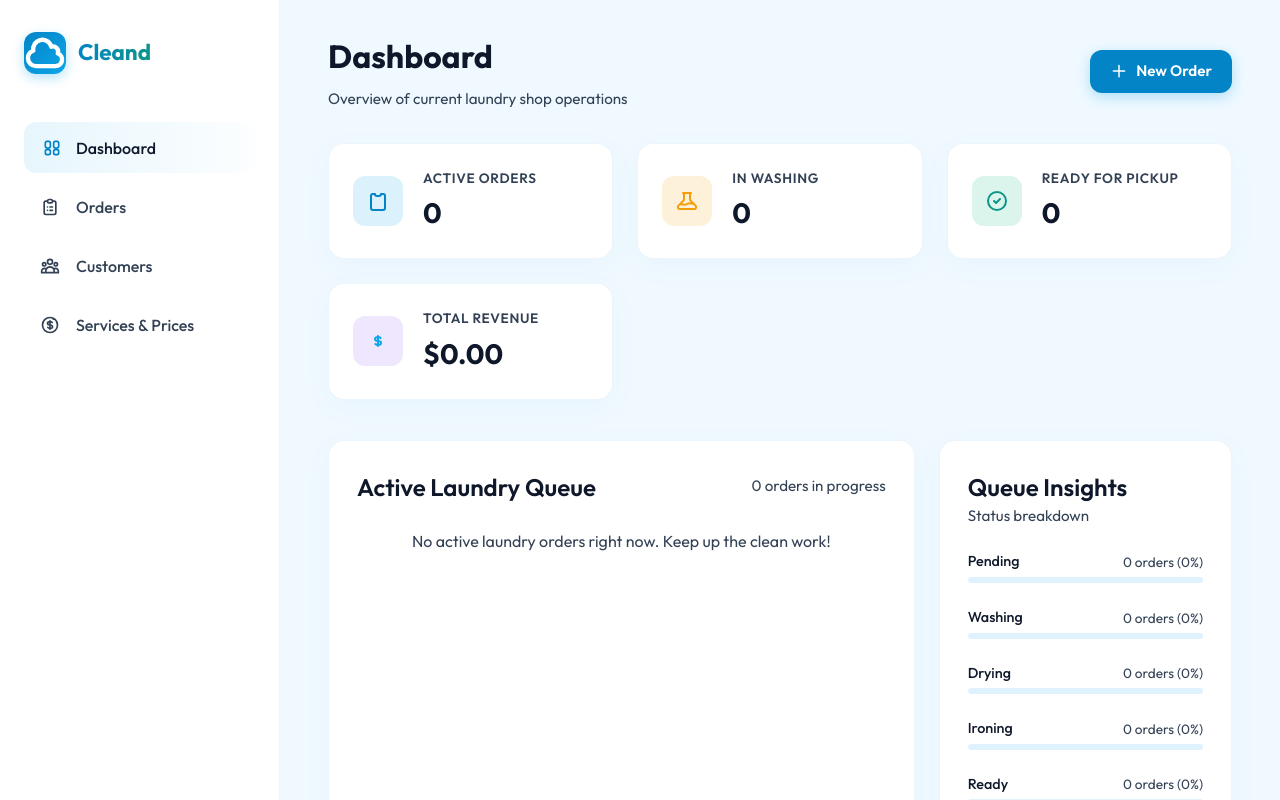
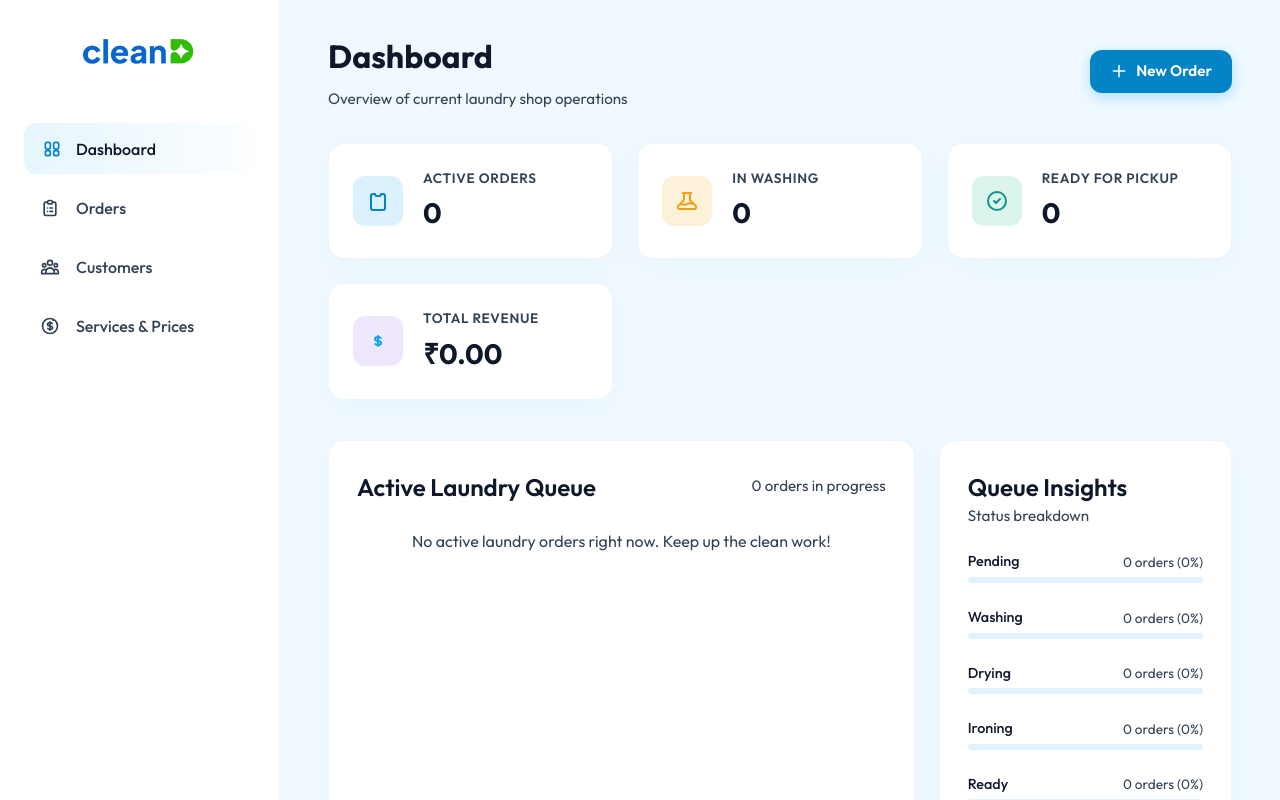
Before and after one commit to Sword-Saint69/Cleand-Laundry-Management, a Nuxt app: page / in a window 1280 px wide. Shown: the top 800 px of the page. Built offline with nearby package versions, Linux system fonts and the light colour scheme.

Commit message:
changed logo

```diff
--- a/app/assets/css/main.css
+++ b/app/assets/css/main.css
@@ -97,21 +97,16 @@ body {
 .brand {
   display: flex;
   align-items: center;
-  gap: 0.75rem;
+  justify-content: center;
   margin-bottom: 3rem;
+  width: 100%;
 }
 
-.brand-icon {
-  background: linear-gradient(135deg, var(--color-primary), var(--color-info));
-  width: 42px;
-  height: 42px;
-  border-radius: var(--radius-md);
-  display: flex;
-  align-items: center;
-  justify-content: center;
-  color: white;
-  font-size: 1.25rem;
-  box-shadow: 0 4px 12px rgba(14, 165, 233, 0.3);
+.brand-logo-img {
+  width: 120px;
+  height: auto;
+  max-height: 120px;
+  object-fit: contain;
 }
 
 .brand-name {
--- a/app/layouts/default.vue
+++ b/app/layouts/default.vue
@@ -3,12 +3,7 @@
     <!-- Sidebar -->
     <aside class="sidebar">
       <div class="brand">
-        <div class="brand-icon">
-          <svg xmlns="http://www.w3.org/2000/svg" fill="none" viewBox="0 0 24 24" stroke-width="2.5" stroke="currentColor">
-            <path stroke-linecap="round" stroke-linejoin="round" d="M2.25 15a4.5 4.5 0 004.5 4.5H18a3.75 3.75 0 001.332-7.257 3 3 0 00-3.758-3.848 5.25 5.25 0 00-10.233 2.33A4.502 4.502 0 002.25 15z" />
-          </svg>
-        </div>
-        <div class="brand-name">Cleand</div>
+        <img src="/logo.png" alt="Cleand Logo" class="brand-logo-img" />
       </div>
 
       <nav>
--- a/app/pages/customers.vue
+++ b/app/pages/customers.vue
@@ -114,7 +114,7 @@
               </div>
               <div class="flex justify-between items-center mt-2" style="font-size: 0.85rem;">
                 <span class="text-secondary">{{ order.serviceName }}</span>
-                <strong>${{ order.totalPrice.toFixed(2) }}</strong>
+                <strong>₹{{ order.totalPrice.toFixed(2) }}</strong>
               </div>
               <div v-if="order.notes" style="font-size: 0.8rem; font-style: italic; margin-top: 0.5rem;" class="text-secondary">
                 "{{ order.notes }}"
--- a/app/pages/index.vue
+++ b/app/pages/index.vue
@@ -62,7 +62,7 @@
         </div>
         <div class="metric-info">
           <span class="metric-label">Total Revenue</span>
-          <span class="metric-value">${{ totalRevenue.toFixed(2) }}</span>
+          <span class="metric-value">₹{{ totalRevenue.toFixed(2) }}</span>
         </div>
       </div>
     </div>
--- a/app/pages/orders.vue
+++ b/app/pages/orders.vue
@@ -89,7 +89,7 @@
                 <span v-else>{{ order.qty }} pcs</span>
               </td>
               <td>
-                <strong style="color: var(--color-success)">${{ order.totalPrice.toFixed(2) }}</strong>
+                <strong style="color: var(--color-success)">₹{{ order.totalPrice.toFixed(2) }}</strong>
               </td>
               <td>{{ formatDate(order.orderDate) }}</td>
               <td>
@@ -159,7 +159,7 @@
             <select id="order-service" v-model="newOrder.serviceId">
               <option value="" disabled>Choose a service...</option>
               <option v-for="srv in services" :key="srv.id" :value="srv.id">
-                {{ srv.name }} (${{ srv.price.toFixed(2) }} per {{ srv.unit }})
+                {{ srv.name }} (₹{{ srv.price.toFixed(2) }} per {{ srv.unit }})
               </option>
             </select>
           </div>
@@ -224,17 +224,17 @@
               <span>Subtotal Calculation:</span>
               <span>
                 {{ selectedService.unit === 'kg' ? `${newOrder.weight || 0} kg` : `${newOrder.qty || 0} pcs` }}
-                &times; ${{ selectedService.price.toFixed(2) }}
+                &times; ₹{{ selectedService.price.toFixed(2) }}
               </span>
             </div>
             <div class="flex justify-between items-center" v-if="newOrder.priority === 'express'">
               <span class="text-primary">Express Surcharge (20%):</span>
-              <span class="text-primary">+${{ (subtotalPrice * 0.2).toFixed(2) }}</span>
+              <span class="text-primary">+₹{{ (subtotalPrice * 0.2).toFixed(2) }}</span>
             </div>
             <div class="flex justify-between items-center mt-2" style="border-top: 1px solid var(--border-color); padding-top: 0.5rem;">
               <strong>Total Order Price:</strong>
               <strong style="font-size: 1.25rem; color: var(--color-success)">
-                ${{ computedTotalPrice.toFixed(2) }}
+                ₹{{ computedTotalPrice.toFixed(2) }}
               </strong>
             </div>
           </div>
--- a/app/pages/services.vue
+++ b/app/pages/services.vue
@@ -42,7 +42,7 @@
               </td>
               <td>
                 <strong style="color: var(--color-success); font-size: 1.05rem;">
-                  ${{ srv.price.toFixed(2) }}
+                  ₹{{ srv.price.toFixed(2) }}
                 </strong>
               </td>
               <td>
@@ -94,7 +94,7 @@
           </div>
           <div class="form-row">
             <div class="form-group">
-              <label for="srv-price">Rate / Base Price ($)</label>
+              <label for="srv-price">Rate / Base Price (₹)</label>
               <input
                 id="srv-price"
                 type="number"
```
Also changed, not shown: public/logo.png (added).
